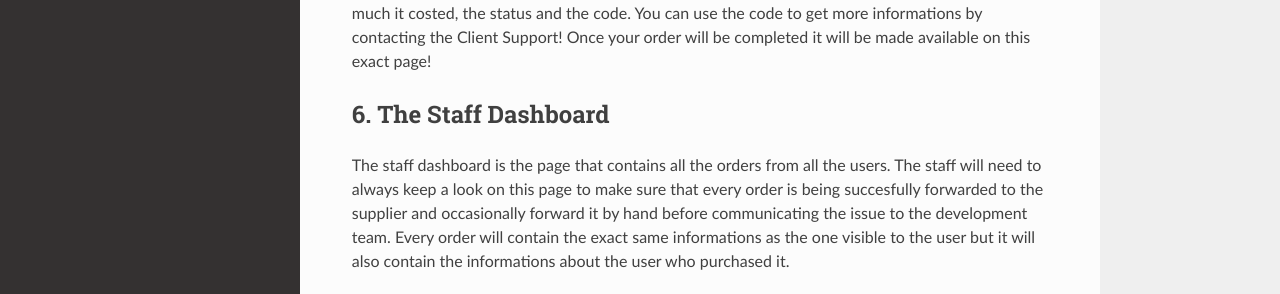
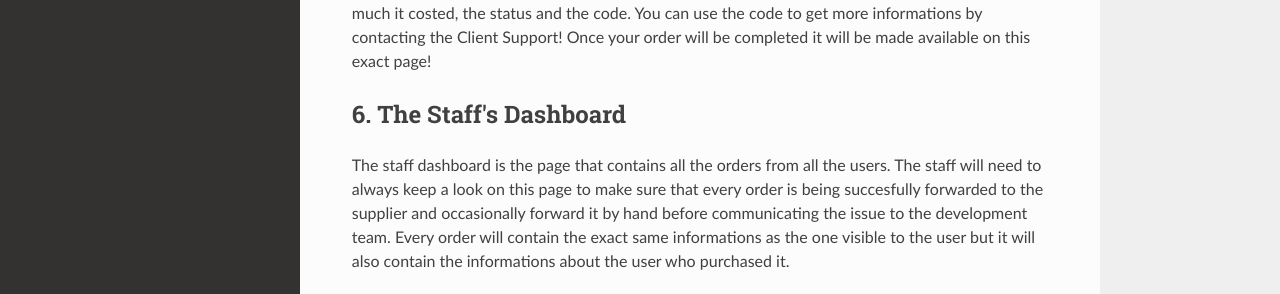
Before and after one commit to FlippedAle/2020_5DI_Team1_DOnofrio, an MkDocs documentation site: the page built from docs/systemDocumentation.md, in a window 1280 px wide and 900 px high, scrolled down 659 px. Shown: the part 532-826 px from the top of the window. Built offline with MkDocs 1.6.1, drawn with Linux system fonts in a browser that asks for light colours; nearby versions of some CDN libraries.

```diff
--- a/docs/systemDocumentation.md
+++ b/docs/systemDocumentation.md
@@ -27,6 +27,6 @@ The service marketplace section will be available once you're logged in, in this
 
 You will find the pending order dashboard in your profile and it serves as a quick overlook over your orders. For every order you'll be able to see when was it forwarded, when it will be available, how much it costed, the status and the code. You can use the code to get more informations by contacting the Client Support! Once your order will be completed it will be made available on this exact page!
 
-## 6. The Staff Dashboard
+## 6. The Staff's Dashboard
 
 The staff dashboard is the page that contains all the orders from all the users. The staff will need to always keep a look on this page to make sure that every order is being succesfully forwarded to the supplier and occasionally forward it by hand before communicating the issue to the development team. Every order will contain the exact same informations as the one visible to the user but it will also contain the informations about the user who purchased it.
```
